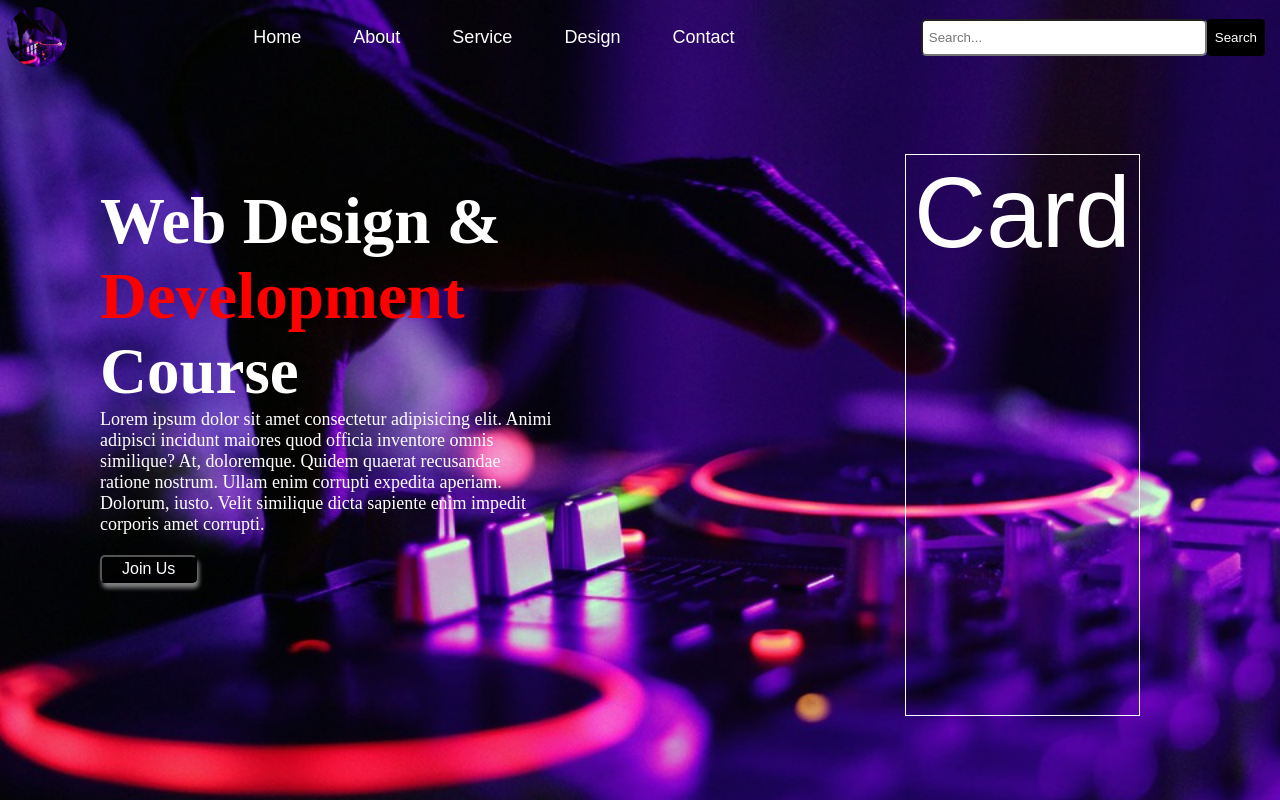
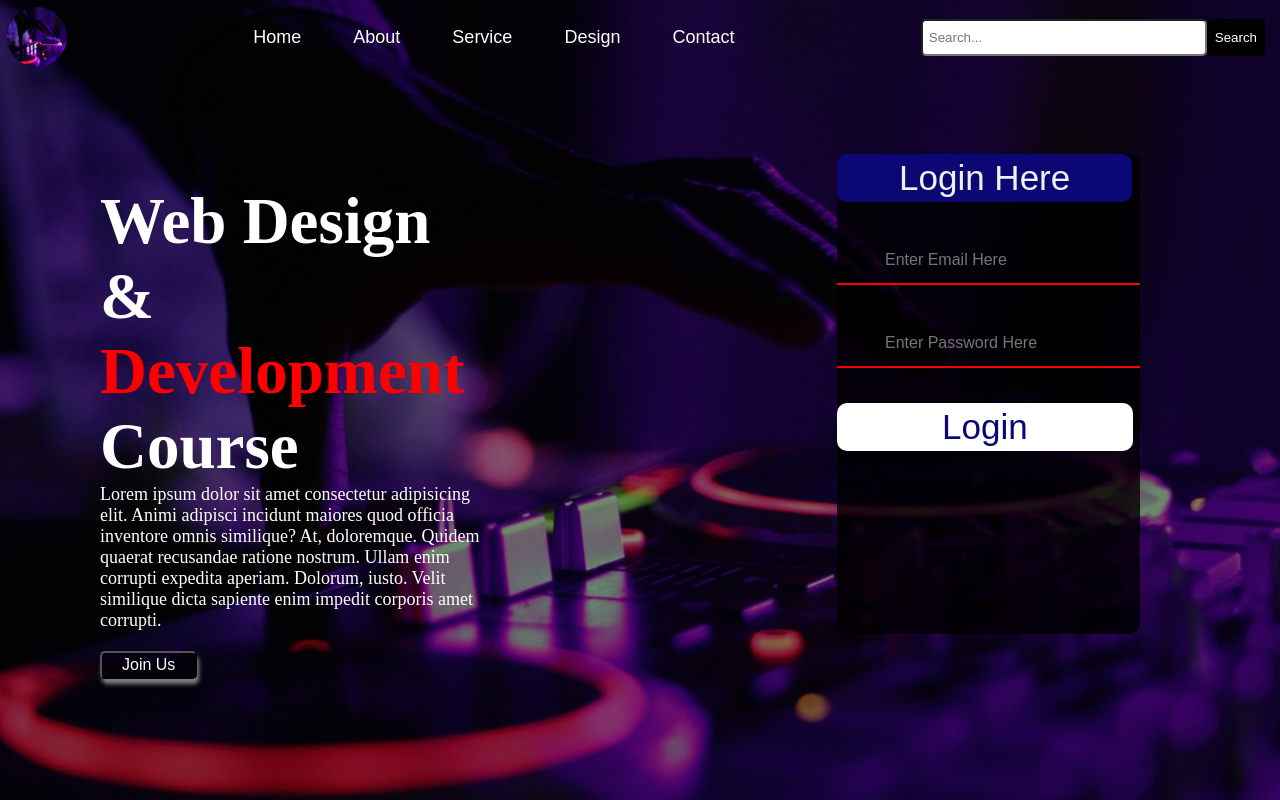
Before and after one commit to Shaikh-Ayan-Hussain/Portfolio-Landing-Page-.github.io, a plain HTML site: page index.html in a window 1280 px wide. Drawn offline with Linux system fonts and the light colour scheme.

Commit message:
Changes Added

```diff
--- a/index.html
+++ b/index.html
@@ -33,7 +33,16 @@
                     <button class="join" >Join Us</button>
                 </div>
             </div>
-            <div class="card"> Card</div>
+            <div class="card">
+                <button class="a"> Login Here </button>
+                <div>
+                <input class="email" type="email" name="email" id="email" placeholder="Enter Email Here">
+                <input class="pass" type="password" name="pass" id="pass" placeholder="Enter Password Here">
+                <input class="login" type="submit" value="Login" placeholder="Login">
+                <!-- <p>Don't Have An Account </p>
+                <a href="#"> <span>Sign Up </span> Here</a> -->
+            </div>
+            </div>
 
     </div>
 
--- a/style.css
+++ b/style.css
@@ -4,7 +4,7 @@
 }
 
 body {
-    background-image: url('hand-1850120_960_720.jpg');
+    background-image:linear-gradient(rgba(0, 0, 0, 0.473),rgba(0, 0, 0, 0.466)) ,url('hand-1850120_960_720.jpg');
     background-repeat: no-repeat;
     background-size: 100% ;
     background-position:center;
@@ -114,19 +114,20 @@ body {
 }
 
 .card {
+    /* box-shadow: 3px 6px 7px 8px  rgba(0, 0, 0, 0.74); */
+    background-color: rgba(0, 0, 0, 0.795);
     font-family: sans-serif;
-    font-size: 100px;
-    text-align: center;
-    border: 1px solid white;
+   /* border: 1px solid white; */
     width: 100%;
-    height: 70vh;
+    height: 60vh;
     /* align-items: center; */
-    /* justify-content: center; */
+    justify-content: center;
     /* display: flex; */
     color: white;
     margin-top: -30px;
     margin-left: 350px;
     margin-right: 120px;
+    border-radius: 10px;
 }
 
 .join {
@@ -145,3 +146,48 @@ body {
 .q{
     color: red;
 }
+.a{
+    text-decoration: none;
+    color: rgb(240, 240, 240);
+    border:none;
+    padding: 4px 62px;
+    /* margin-top: 60px; */
+    background-color: rgb(11, 7, 117);
+     font-size: 35px;
+     border-radius: 10px;
+}
+.email{
+     margin-top: 35px;
+     border: none;
+     box-sizing: content-box;
+     padding: 14px 48px;
+     background: transparent;
+     font-size: 16px;
+     color: white;
+     text-align:left;
+ border-bottom: 2px solid red;
+}
+.pass{
+    margin-top: 35px;
+     border: none;
+     box-sizing: content-box;
+     padding: 14px 48px;
+     background: transparent;
+     font-size: 16px;
+     color: white;
+     text-align:left;
+ border-bottom: 2px solid red;
+}
+.login{
+    text-decoration: none;
+    color:rgb(11, 7, 117);
+    border:none;
+    padding: 4px 105px;
+    /* color: white; */
+    /* margin-top: 60px; */
+    background-color: rgb(255, 255, 255);
+     font-size: 35px;
+     border-radius: 10px;
+     margin-top: 35px;
+
+}
```
